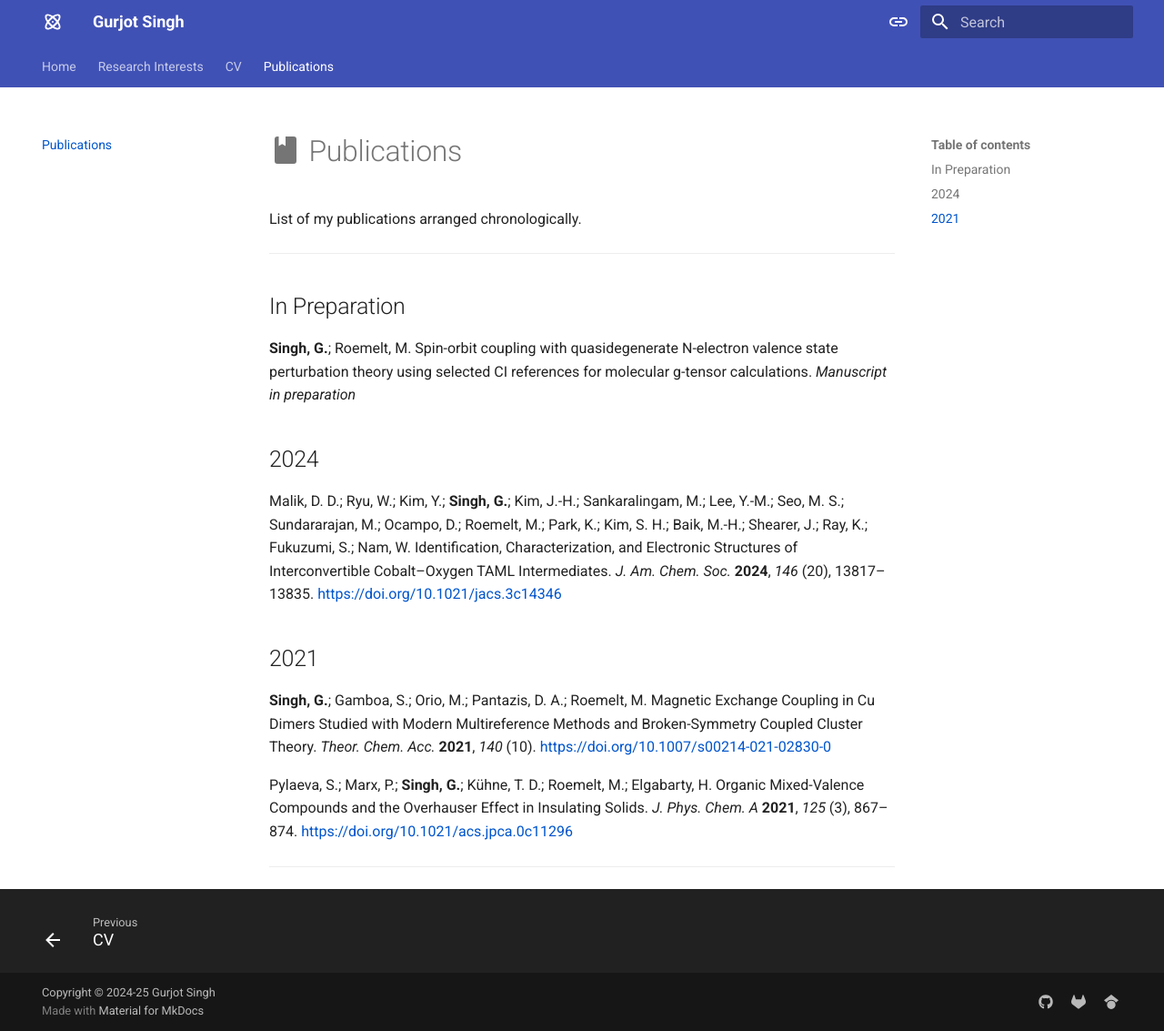
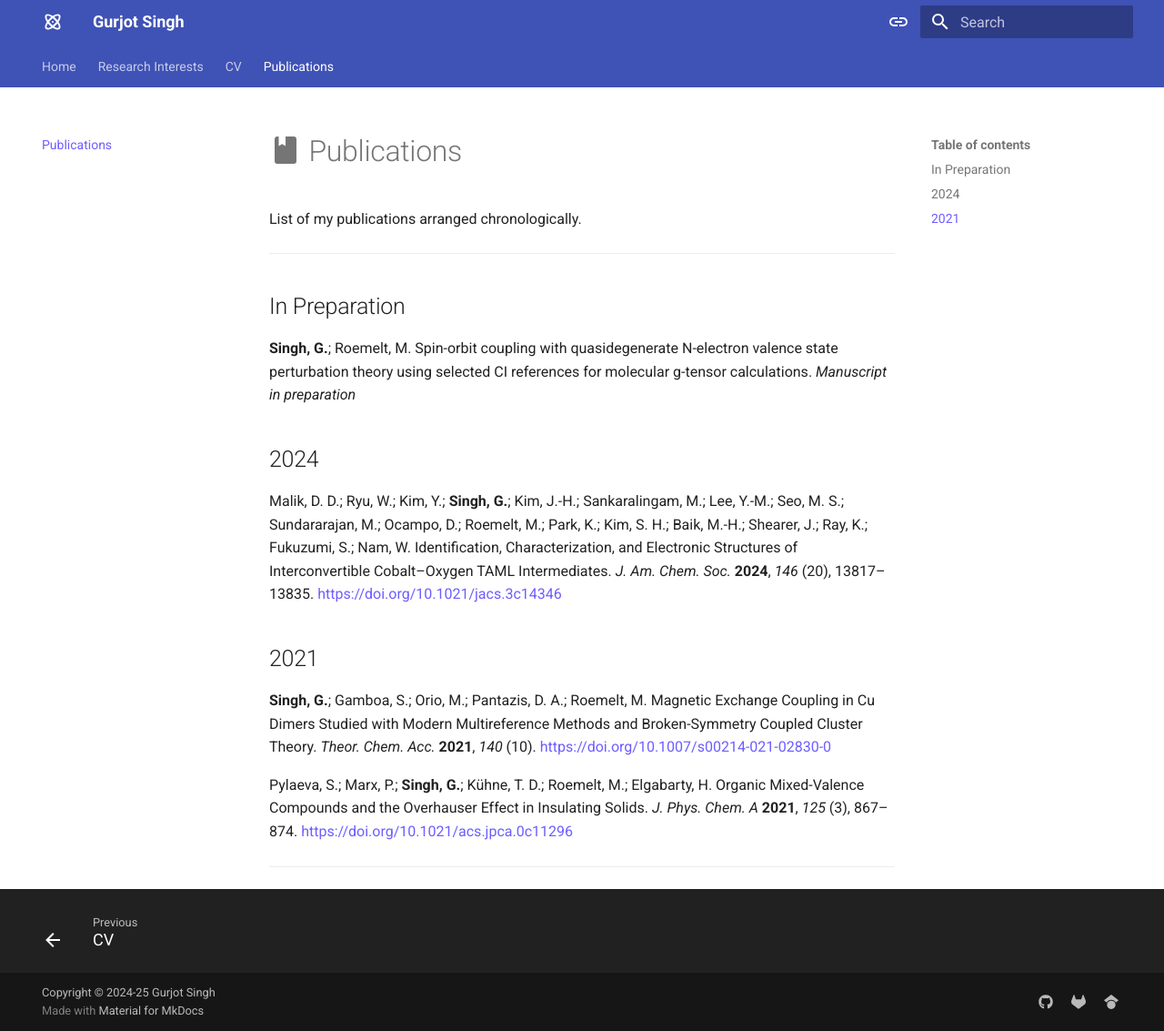
Before and after one commit to GuriTheoChem/GuriTheoChem.github.io, an MkDocs documentation site: the page built from docs/publications/publications.md, in a window 1280 px wide and 1133 px high. Shown: the whole window at 91% size. Built offline with MkDocs 1.6.1 and Material for MkDocs 9.7.7, drawn with Linux system fonts in a browser that asks for light colours.

Commit message:
fixed color schemes

```diff
--- a/docs/stylesheets/extra.css
+++ b/docs/stylesheets/extra.css
@@ -19,24 +19,10 @@
 }
 /* Light theme color */
 :root {
-    --md-primary-fg-color: #2A4D8F;
+    --md-primary-fg-color: #3f52b5;
 }
 
 /* Link color */
-/* :root>* {
-    --md-typeset-a-color: #3f52b5;
+:root>* {
+    --md-typeset-a-color: #6e5eff;
 }
-
-*/
-
-/* ------- LIGHT THEME LINK COLORS ------- */
-[data-md-color-scheme="default"] {
-    --md-typeset-a-color: #0055cc;
-    /* normal link color */
-}
-
-/* ------- DARK THEME LINK COLORS ------- */
-[data-md-color-scheme="slate"] {
-    --md-typeset-a-color: #7ab8ff;
-    /* normal link color */
-}
--- a/mkdocs.yml
+++ b/mkdocs.yml
@@ -51,14 +51,14 @@
         name: Switch to light mode
     - media: "(prefers-color-scheme: light)"
       scheme: default
-      primary: indigo
+      primary: custom
       accent: pink
       toggle:
         icon: material/toggle-switch
         name: Switch to dark mode
     - media: "(prefers-color-scheme: dark)"
       scheme: slate
-      primary: indigo
+      primary: black
       accent: pink
       toggle:
         icon: material/toggle-switch-off
```
